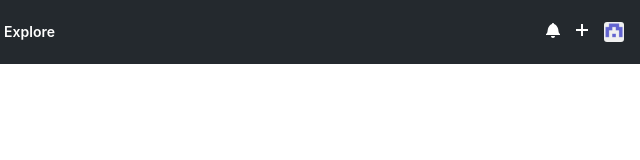
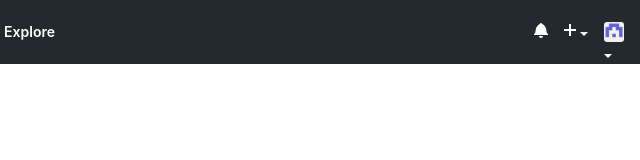
Before and after one commit to dpkirichenko/lessons, a plain HTML site: page lesson4/index.html in a window 1280 px wide. Shown: the full height of the page, 640-1280 px from the left. Drawn offline with Linux system fonts and the light colour scheme.

Commit message:
add span elements to .create-link and avatar-logo

```diff
--- a/lesson4/index.html
+++ b/lesson4/index.html
@@ -55,6 +55,7 @@
         <div class="header__item header__create">
             <div href="#" class="create-link">
                 <svg class="octicon octicon-plus" viewBox="0 0 12 16" version="1.1" width="12" height="16" aria-hidden="true"><path fill-rule="evenodd" d="M12 9H7v5H5V9H0V7h5V2h2v5h5v2z"></path></svg>
+                <span class="dropdown-caret"></span>
             </div>
         </div>
 
@@ -62,6 +63,7 @@
         <div class="header__item header__details-menu">
             <div href="#" class="avatar-logo">
                 <img src="images/avatar.png" alt="details-menu">
+                <span class="dropdown-caret"></span>
             </div>
         </div>
 
--- a/lesson4/styles.css
+++ b/lesson4/styles.css
@@ -113,13 +113,36 @@ a {
     fill: white;
 }
 
+.header__create {
+    display: block;
+}
+
+.create-link {
+    display: inherit;
+    cursor: pointer;
+}
+
 .create-link svg {
     fill: white;
 }
 
-svg:hover {
-    fill: hsla(0, 0%, 100%, 0.7);
-  }
+.dropdown-caret {
+    color: white;
+    display: inline-block;
+    width: 0;
+    height: 0;
+    vertical-align: middle;
+    content: "";
+    border-top-style: solid;
+    border-top-width: 4px;
+    border-right: 4px solid transparent;
+    border-bottom: 0 solid transparent;
+    border-left: 4px solid transparent;
+}
+
+.create-link:hover {
+    color: hsla(0, 0%, 100%, 0.7);
+}
 
 .avatar-logo {
     display: block;
```
